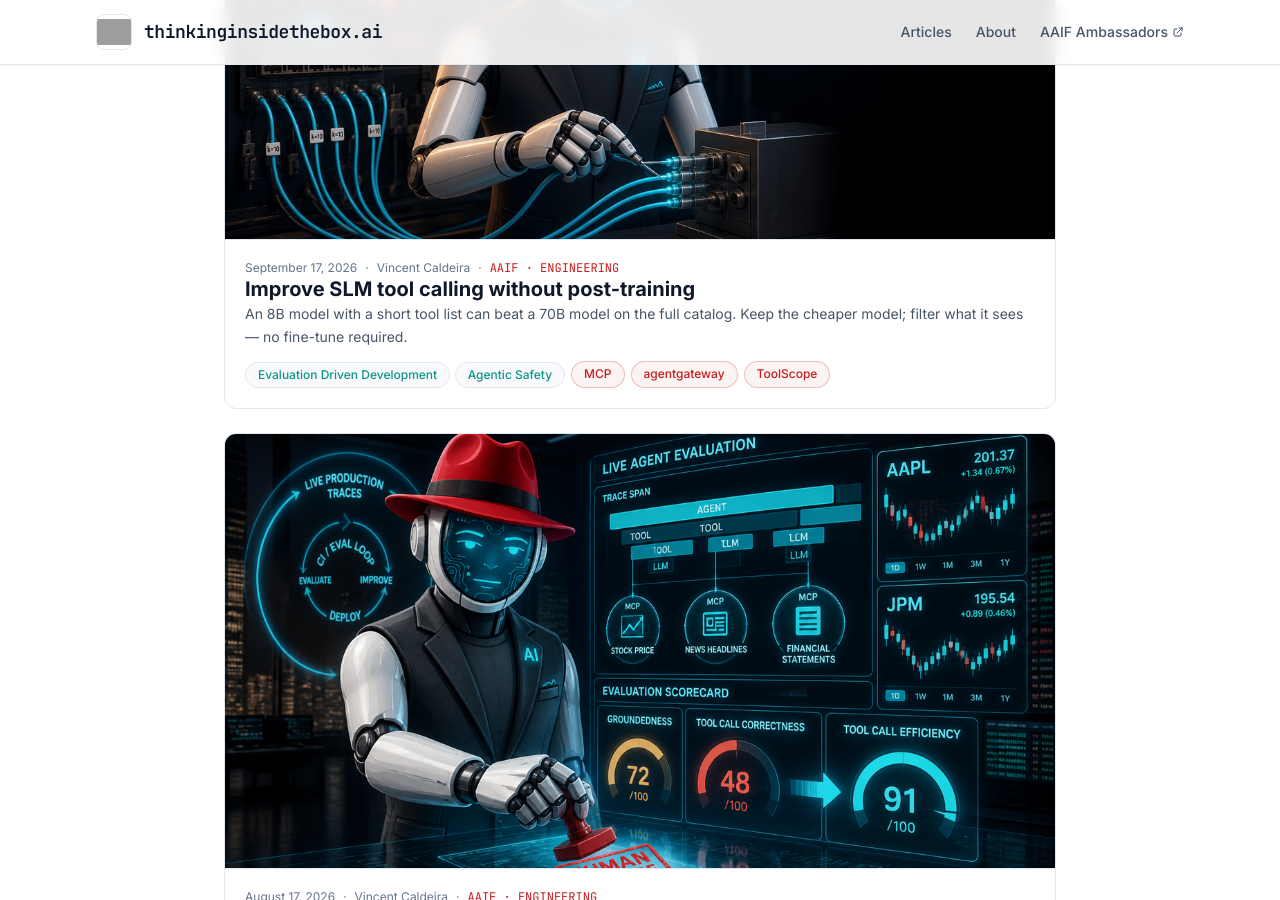
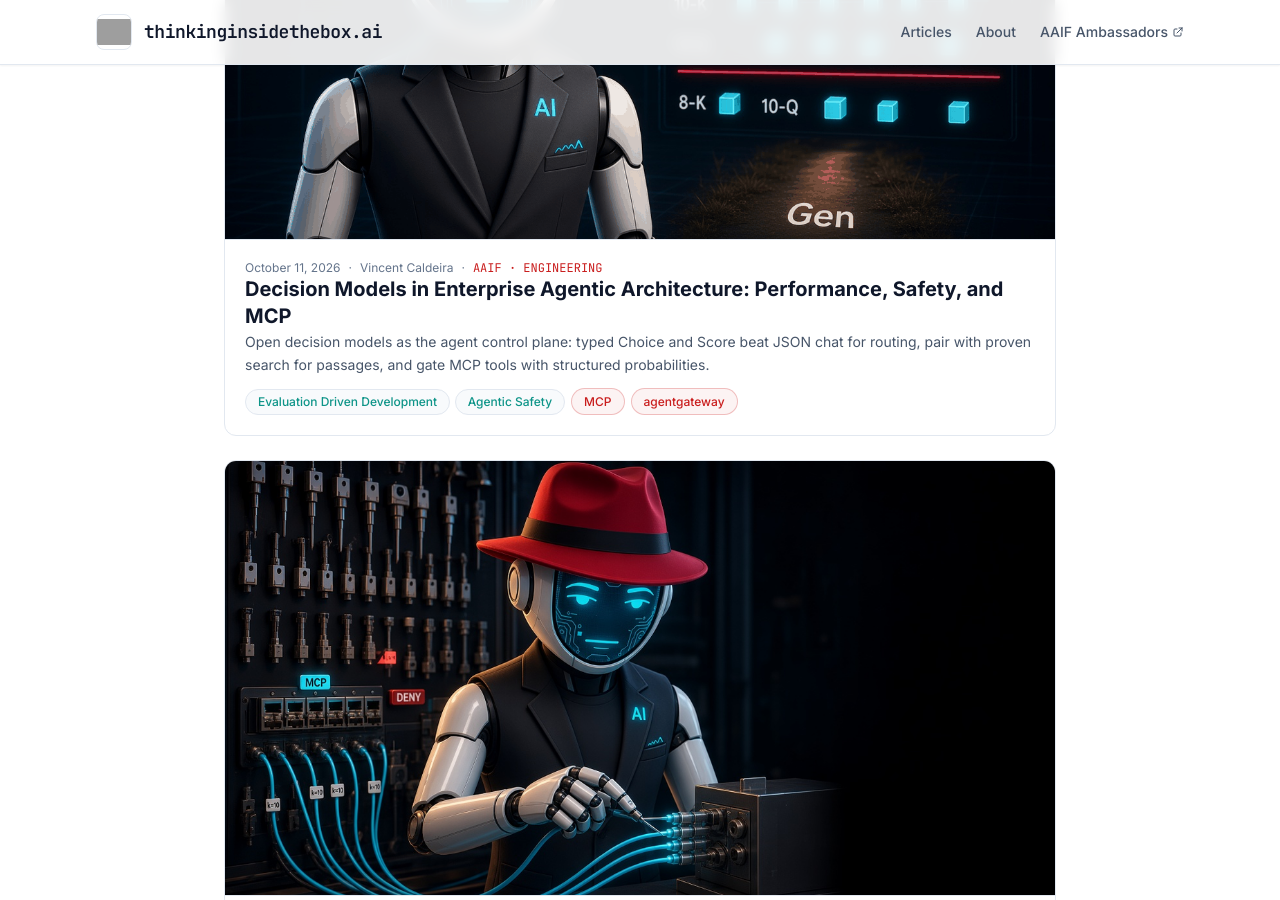
Before and after one commit to thinkinginsidethebox-ai/thinkinginsidethebox-ai.github.io, a Jekyll site: the page built from index.html, in a window 1280 px wide and 900 px high, scrolled down 754 px. Built offline with Jekyll 4.4.1, drawn with Linux system fonts in a browser that asks for light colours; nearby versions of some CDN libraries; part of the change alters nothing that is shown; grey boxes are pictures that could not be loaded.

Commit message:
content: publish decision models article for enterprise agentic architecture
Co-authored-by: Cursor <cursoragent@cursor.com>

```diff
--- a/_data/og-images.yml
+++ b/_data/og-images.yml
@@ -77,3 +77,10 @@ posts:
     source_post: _posts/2026-09-17-tool-retrieval-for-slm-agents.md
     prompt_preset: mascot_cinematic_mcp_patchbay
     status: ready
+
+  decision-models-enterprise-agentic-architecture:
+    file: decision-models-enterprise-agentic-architecture.png
+    path: /assets/images/og/decision-models-enterprise-agentic-architecture.png
+    source_post: _posts/2026-10-11-decision-models-enterprise-agentic-architecture.md
+    prompt_preset: mascot_cinematic_decision_control_plane
+    status: ready
--- /dev/null
+++ b/_posts/2026-10-11-decision-models-enterprise-agentic-architecture.md
@@ -0,0 +1,163 @@
+---
+layout: post
+title: "Decision Models in Enterprise Agentic Architecture: Performance, Safety, and MCP"
+date: 2026-10-11 09:00:00 +0800
+categories: [AAIF, Engineering]
+topics: [evaluation-driven-development, agentic-safety]
+projects: [mcp, agentgateway]
+image: "/assets/images/og/decision-models-enterprise-agentic-architecture.png"
+description: "Open decision models as the agent control plane: typed Choice and Score beat JSON chat for routing, pair with proven search for passages, and gate MCP tools with structured probabilities."
+external_repo: "https://github.com/caldeirav/finagent-mesh-mcp"
+---
+
+*A short note for developers and software architects building agents. It draws on the survey in [Architectural Foundations for Open Decision Models](https://github.com/caldeirav/finagent-mesh-mcp/blob/main/Architectural%20Foundations%20for%20Open%20Decision%20Models.md) and on the concrete agent and benchmark in [finagent-mesh-mcp](https://github.com/caldeirav/finagent-mesh-mcp).*
+
+---
+
+## The control-plane problem in agent stacks
+
+Most agent frameworks use a general-purpose language model for almost everything: picking a tool, deciding which document to read, checking whether a step succeeded, then writing the final answer. That works in demos. In enterprise systems it is expensive and hard to govern.
+
+When the model must **route**—choose among a known set of filing types, tools, or policies—it often spends hundreds of milliseconds writing prose or JSON just to emit a label. The “confidence” it prints in text is not a contract you can threshold in production. Wrong routes waste tool calls, leak the wrong data into the context window, and create audit gaps.
+
+**Decision models** (sometimes called System-1 decision engines) attack that gap. Instead of generating chat text to pick an option, they take a shared context and a typed question—**Choice** (pick one of N options), **Score** (rank or grade candidates), or a yes/no check—and return **structured probabilities** in one forward pass. Open-weight families (Decision-2.0, CLM, AnyJev wrappers, Laya, and others) make this pattern self-hostable. The longer survey covers the landscape; this note focuses on why that matters for enterprise agents and how we exercised it here.
+
+---
+
+## What we built
+
+**finagent-mesh-mcp** is a hybrid financial agent and evaluation harness aimed at a realistic enterprise pattern: answer questions that depend on **SEC filings**, with clear stages and observable decisions.
+
+Per question, a LangGraph agent roughly does:
+
+1. **Stage 1 — Choice.** Given the user question and available material, rank which filing *type* to use (for example 10-K, 10-Q, 8-K, DEF14A, Earnings).
+2. **Stage 2 — Score (or a passage ranker).** Inside the top filing type, rank the passages that should ground the answer.
+3. **Optional System-2.** A frontier model (Gemini Flash in our stack) may write a final answer from the top-ranked passages only—and **fails closed** if that call cannot run (no invented extractive answer).
+4. **Tools via MCP.** Filing access and financial calculations go through MCP servers behind an agent gateway—not ad-hoc code in the prompt.
+
+Local open decision engines serve Stage 1 and Stage 2 over a shared `/v1/systemone`-style API. Heavy models run on the workstation sequentially; everything important is traced in MLflow and checkpointed in a resume-safe ledger.
+
+So the product shape is familiar to architects: **typed routing → evidence ranking → optional generative answer → governed tools**, with decision models on the hot path and a large language model only where generation is actually required.
+
+---
+
+## Why FinAgentBench
+
+We evaluate on **FinAgentBench** (Choi et al., ACM ICAIF 2025): expert-labeled questions over S&P 500–related filings with two retrieval steps that map cleanly onto Choice then Score.
+
+That matters more than picking a generic chatbot scoreboard:
+
+- **The task matches the architecture.** Stage 1 is “which document class?” Stage 2 is “which passages?” Those are the same decisions a production agent must get right before it calls tools or writes to a user.
+- **Labels exist for routing quality.** We can measure whether the agent picked the right filing type and whether the right passages rose to the top—without pretending free-form answers have gold text when they do not.
+- **It is enterprise-shaped.** Wrong filing type is a *routing* failure: the agent may never see the right evidence. That shows up as empty or useless Stage-2 pools, not as a mysterious “model was dumb” story.
+
+The harness sweeps a **matrix** of open decision engines (and strong search baselines such as BM25 and E5): vary Choice with Score fixed, then vary Score with Choice fixed. The point for architects is not a single leaderboard number; it is evidence about **where latency and quality should be spent**—on the router, on the passage ranker, or on the generative step.
+
+---
+
+## What the benchmark showed (developer takeaways)
+
+We ran the required matrix on **200 labeled questions** (seeded sample from the ICAIF challenge dump), ranking-only—no generative answer required for these headlines. Full tables live under [`artifacts/benchmarks/paper-n200-full*`](https://github.com/caldeirav/finagent-mesh-mcp/tree/main/artifacts/benchmarks); here is what matters if you are designing an agent.
+
+### 1. Open decision models are already good filing-type routers
+
+When we held passage ranking fixed and only swapped the **Choice** engine:
+
+- **Order-robust AnyJev** (a training-free wrapper that reduces “first option wins” bias) was the best type router.
+- A strong open decision head (**Decision-2.0 Lux**) was close behind.
+- A **chat-style JSON baseline** (ask a general 8B model to emit a ranked list) sat clearly below those two.
+- Tiny edge routers (**Kai**, **Laya**) were faster to think about for high-frequency gates, but weaker at this filing-type job.
+
+In plain terms: for “which document class should we open?”, **specialized decision Choice beat “just ask the LLM for JSON.”** That is the control-plane win you care about before any MCP call or user-facing paragraph.
+
+We also re-ran the core routers on **three different 200-question draws**. AnyJev stayed ahead of Lux on type routing every time—so that ranking is not a one-draw fluke.
+
+### 2. The binding constraint is often the route, not the prose model
+
+With Lux as Choice, roughly **four in ten** questions never produced a usable Stage-2 passage list (“empty pool” after the type filter). Only about **six in ten** questions got a full Choice→Score path.
+
+Importantly, many empties were **not** “wrong filing type.” Quite often the router picked a type that looks right on the label, but **that example had no chunks of that type in the dump**—so Stage 2 had nothing to rank. For architects, that is the same failure mode as a tool catalog or RAG index that does not contain the object you routed to: **the decision layer cannot recover what the filter discarded.**
+
+So if your agent “feels broken,” measure **yield** (fraction of requests that reach a ranked evidence set) separately from “was the answer eloquent?”
+
+### 3. After type routing, classical search still set the pace
+
+When we held Choice fixed at Lux and only swapped Stage-2:
+
+- General **dense retrieval (E5)** ranked passages best among the required rows.
+- Simple **BM25** was close behind—and essentially free at runtime.
+- Lux’s own **Score** head was competitive but behind E5/BM25 on this sample.
+- Zero-shot **CLM Action Cache** was clearly weaker until you shortlist (an optional BM25→CLM path improved CLM but still did not beat E5/BM25).
+
+Translation for product design: **do not assume the same decision family that wins Choice also wins long passage lists.** A strong pattern we are exploring next is “best router × proven search” (for example AnyJev Choice with E5 or BM25 Score), plus shortlisting before an expensive Score head.
+
+A one-shot generative ranker that skips the two-stage design and ranks all chunks in one go can look competitive on passage metrics—but it **collapses** the typed Choice→Score contract we want for MCP gating and audit. Treat it as a baseline, not as the production architecture.
+
+### 4. Generation is optional—and answer “accuracy” needs its own labels
+
+We attached Gemini Flash to saved rankings for the best pairs (no re-routing). Synthesis ran cleanly when evidence existed. The challenge dump we use, however, **does not ship free-form gold answers**, so classic exact-match answer scores stay empty. That is a feature of honest evaluation: **prove routing and evidence first**; judge prose when you have human answers or a review loop (for example MLflow evaluation later).
+
+---
+
+## Opportunity: performance
+
+Decision models are a **control plane** optimization:
+
+| Concern | LLM-only control loop | Decision-model control loop |
+|--------|------------------------|-----------------------------|
+| Pick among known options | Generate text / JSON, then parse | One pass → ranked options + probabilities |
+| Latency | Dominated by decoding | Often tens of milliseconds for compact routers; larger long-context heads still avoid full answer generation |
+| Cost | Tokens on every route | Local inference on discrete decisions; escalate to a large model only when needed |
+| Tool catalogs | Prompt bloat and brittle parsing | Choice / Score over an explicit candidate list (tools, filing types, policies) |
+
+In our agent, Stage 1 and Stage 2 are exactly those discrete decisions. Generative System-2 runs **after** evidence is selected, on a short list of passages. That is the enterprise performance pattern: **cheap, local, typed decisions on the loop; expensive generation at the edge.**
+
+The FinAgentBench matrix sharpens that story: **pay for a good Choice router** (AnyJev / Lux beat JSON chat), then **pair it with an efficient passage ranker** (E5 or BM25 on this task) instead of assuming one heavy model should own both hops. Tiny routers remain attractive for high-frequency, short-context gates—just not as drop-in winners for long SEC-type triage in our sample.
+
+The survey also notes patterns that map directly to product design: pre-computing embeddings for a stable tool registry (Action Cache–style), and order-robust Choice when menu order must not change the decision (exactly why AnyJev helped on Stage 1).
+
+---
+
+## Opportunity: safety and operability
+
+Safety here is not “the model never errs.” It is **failing in ways you can see and contain**.
+
+1. **Explicit candidate sets.** Choice and Score only decide among options you pass in. Unauthorized tools and document classes never appear unless your application puts them on the list.
+2. **Local System-1 first.** Routing and tool choice can stay on-premises open weights. Cloud generation is an escalation, not the default gatekeeper—aligned with data-sovereignty and blast-radius control.
+3. **Fail closed.** If synthesis cannot run, we do not fabricate an answer from passages. If a route yields no evidence pool, that is recorded as a routing / yield issue, not papered over—and in our run that empty-pool rate was high enough that ignoring it would mislead any “answer quality” dashboard.
+4. **Deterministic work stays deterministic.** Ratios, NPV-style calculations, and similar numerics belong in **MCP tools**, not in free-form model arithmetic. Decision models should not replace hard authorization rules either; they route *to* policies, they do not invent them.
+5. **Auditability.** Structured probabilities, ranked IDs, and MCP tool I/O fit span traces. That is closer to how SRE and compliance teams already reason about systems than a wall of chain-of-thought text.
+
+Our empty-pool accounting is the enterprise lesson in miniature: **log “routed to X but nothing to fetch”** the same way you would log “selected MCP tool Y but the server returned not found.” Calibrated confidence (when you invest in it) then enables **coverage under an error budget**: automate high-confidence routes, escalate ambiguous ones. The architectural foundations survey discusses that pattern; this harness first makes the two-stage retrieval decisions measurable.
+
+---
+
+## Role of MCP—and why decision models fit MCP servers better
+
+[Model Context Protocol (MCP)](https://modelcontextprotocol.io/) is how this stack exposes tools: SEC filing helpers and a financial calculator are MCP servers. Clients talk to them only through an **agent gateway**. That keeps schemas, auth, and side effects in one place.
+
+Decision models improve that integration in three practical ways:
+
+**1. Tool choice becomes a typed Choice over the MCP catalog.**
+Instead of asking a chat model to “pick a tool” and hoping the JSON matches your MCP `tools/list`, you pass the registered tool names (and short descriptions) as Choice candidates. The decision engine returns a distribution over *those* names. Wiring to `tools/call` is then ordinary application code: selected name → gateway → MCP server. Fewer parse failures, fewer hallucinated tool names.
+
+**2. Preconditions and gates become Score / yes–no checks before the call.**
+Before invoking an MCP server that hits EDGAR or runs a calculation, a local decision can ask: “Is the selected filing type appropriate?” or “Is this step ready to call the calculator?” Low confidence → skip the call, ask for clarification, or escalate. That reduces unsafe or wasteful MCP traffic—the same spirit as “local System-1 before cloud System-2.”
+
+**3. MCP stays the system of record for effects; the LLM stays optional for language.**
+MCP servers own I/O and deterministic logic. Decision models own *which* server and *which* arguments path to take. A generative model, if used, consumes tool results and ranked evidence to write user-facing text. Clear boundaries make it easier to swap MCP servers, add new tools to the Choice list, and keep traces meaningful (“Choice selected `mcp-sec-edgar.get_filing` with p=…”).
+
+In short: **MCP standardizes tools; decision models standardize how agents select and gate those tools.** Together they replace “prompt spaghetti + hope” with a small, inspectable control loop.
+
+---
+
+## Takeaways for implementers
+
+1. **Split the agent into decisions vs generation.** Use open decision models for Choice/Score on the hot path; reserve large language models for synthesis and dialogue.
+2. **Benchmark the decisions that hurt you.** On FinAgentBench, typed Choice already beat JSON chat for filing-type routing; passage quality still favored proven search (E5/BM25). Measure those hops separately before arguing about answer prose.
+3. **Watch yield, not only “accuracy.”** Roughly 40% empty Stage-2 pools in our Lux Choice run would look like “bad answers” if you only scored the final paragraph.
+4. **Put tools behind MCP and select them with Choice.** Keep numerics and side effects in servers; keep auth deterministic.
+5. **Fail closed and trace everything.** Empty routes, skipped synthesis, and tool calls should be first-class outcomes in your observability story.
+6. **Self-host when the control plane is sensitive.** Open decision weights plus local MCP is a coherent enterprise deployment story—performance *and* a smaller trust boundary.
+
+For depth on model families, latency trade-offs, and failure modes (order sensitivity, candidate filtering ceilings, when *not* to use decision models), see [Architectural Foundations for Open Decision Models](https://github.com/caldeirav/finagent-mesh-mcp/blob/main/Architectural%20Foundations%20for%20Open%20Decision%20Models.md). For numbers, matrix commands, and artifacts, see the [finagent-mesh-mcp README](https://github.com/caldeirav/finagent-mesh-mcp/blob/main/README.md) (`paper-n200-full` analysis).
```
Also changed, not shown: assets/images/og/decision-models-enterprise-agentic-architecture.png (added).
